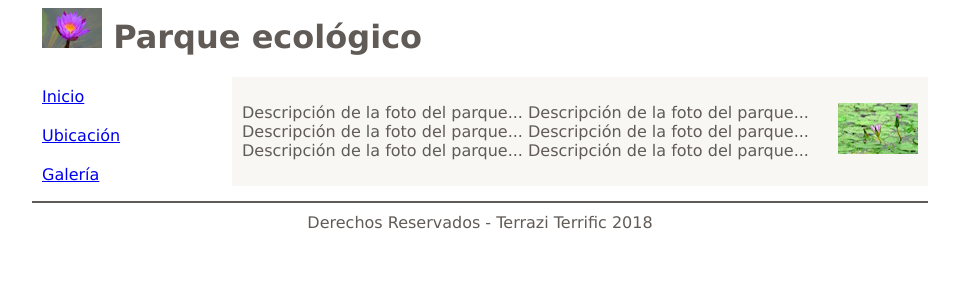
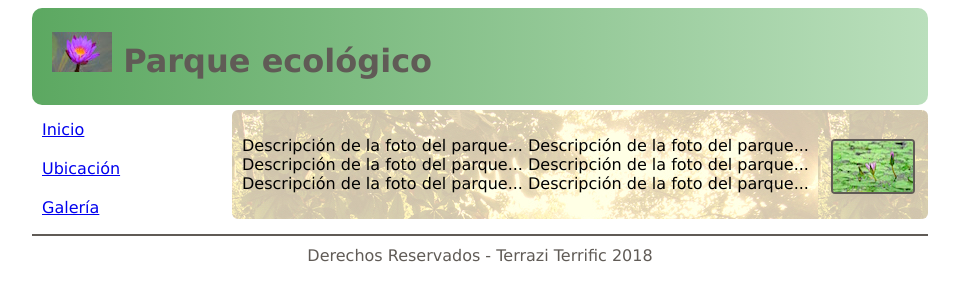
Before and after one commit to TerraziTerrific/ParqueEcologico, a plain HTML site: page index.html in a window 1280 px wide. Shown: the whole page, without its empty margins (160-1119 px from the left). Drawn offline with Linux system fonts and the light colour scheme.

Commit message:
Estilos y bordes
Agregados estilos  de bordes, imagen de fondo del contenido y depuracion de archivos

```diff
--- a/css/estilos.css
+++ b/css/estilos.css
@@ -3,6 +3,15 @@ body {
 	font-family: Verdana;
 	width: 70%;
 	color: #605B56;
+}
+
+header{
+		padding: 3px 10px;
+		margin-bottom: 5px;
+		background: -webkit-linear-gradient(left, #5CA861, #BADFBC);
+		background: -o-linear-gradient(left, #5CA861, #BADFBC);	background: -moz-linear-gradient(left, #5CA861, #BADFBC);
+		background: linear-gradient(to right, #5CA861, #BADFBC);
+		border-radius: 10px;
 }
 
 header h1{
@@ -11,8 +20,10 @@ header h1{
 
 #content {
 	padding: 10px;
-	background-color: F9F7F3;
+	background-image: url(../img/imagen3.jpg);
 	margin-left: 200px;
+	border-radius: 6px;
+	color: black;
 }
 
 footer {
@@ -34,6 +45,9 @@ footer {
 #content p img
 {
 	float: right;
+	border: solid #605B56 2px;
+	margin: 3px;
+	border-radius: 4px;
 }
 
 #masterMenu ul li
--- a/index.html
+++ b/index.html
@@ -20,7 +20,7 @@
 		</navbar>
 		<section id="content">
 			<p>
-				<img src="img/imagen2.jpg" alt="">
+				<img src="img/imagen2.jpg" alt="naturaleza">
 				Descripci&oacute;n de la foto del parque...
 				Descripci&oacute;n de la foto del parque...
 				Descripci&oacute;n de la foto del parque...
```
Also changed, not shown: img/imagen3.jpg (added), img/recetas.jpg (deleted), 10 other files.
